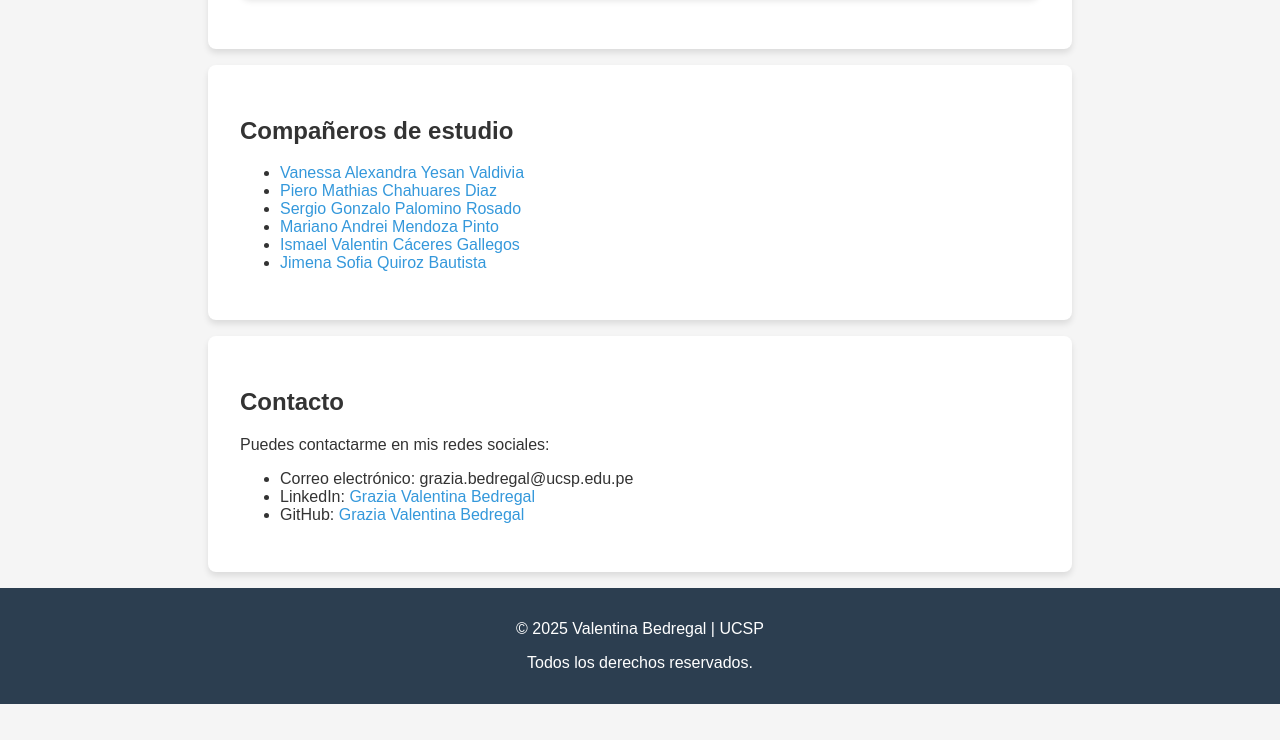
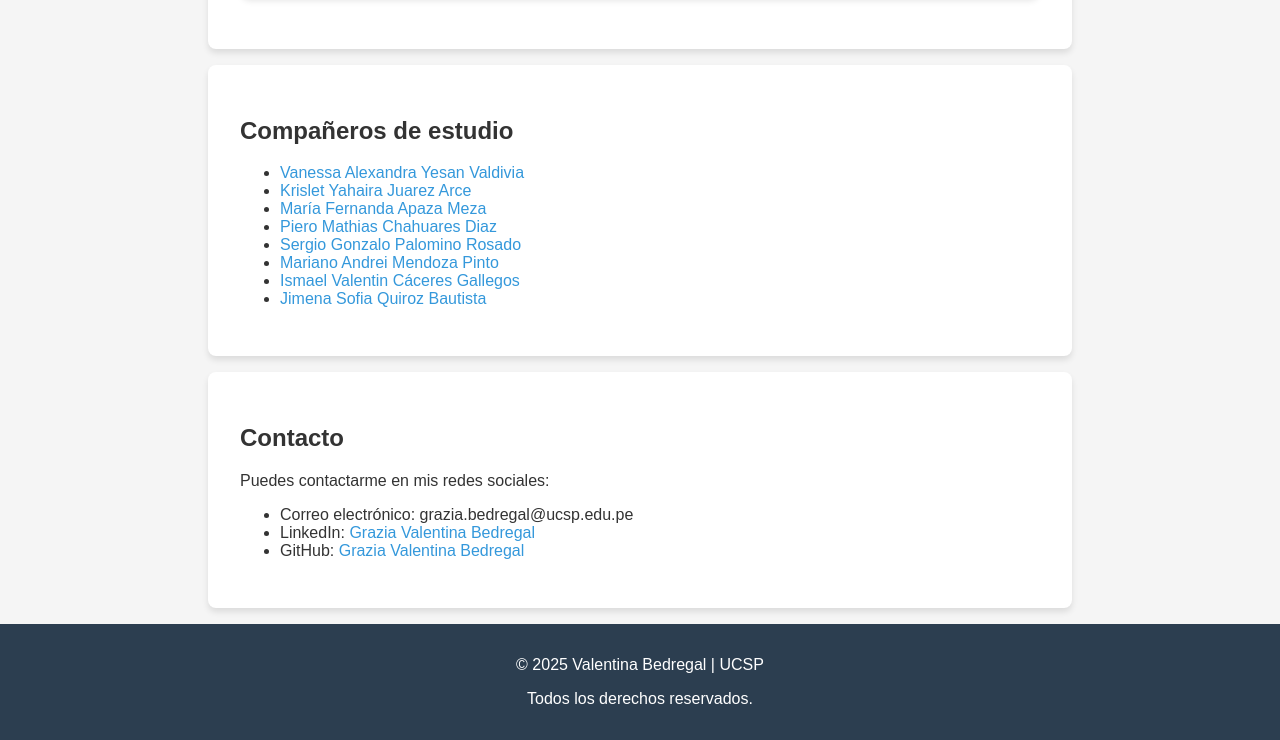
Before and after one commit to GraziaValentina/Grazia-Valentina-Bedregal-Ochoa, a plain HTML site: page index.html in a window 1280 px wide. Shown: the part 2040-2780 px from the top of the page. Before the commit the page ends 2744 px from the top, so only its background shows below. Drawn offline with Linux system fonts and the light colour scheme.

Commit message:
index.html

```diff
--- a/index.html
+++ b/index.html
@@ -254,6 +254,8 @@
         <h2>Compañeros de estudio</h2>
         <ul>
 		<li><a href="">Vanessa Alexandra Yesan Valdivia</a></li>
+		<li><a href="https://krisletyahairajuarezarce.github.io/Krislet-Yahaira-Juarez-Arce/">Krislet Yahaira Juarez Arce</a></li>
+		<li><a href="https://mariafernandaapazameza.github.io/Maria-Fernanda-Apaza-Meza/">María Fernanda Apaza Meza</a></li>
 		<li><a href="">Piero Mathias Chahuares Diaz</a></li>
 		<li><a href="https://sergipalomino.github.io/Perfil.Sergio.PR/">Sergio Gonzalo Palomino Rosado</a></li>
 		<li><a href="">Mariano Andrei Mendoza Pinto</a></li>
```
